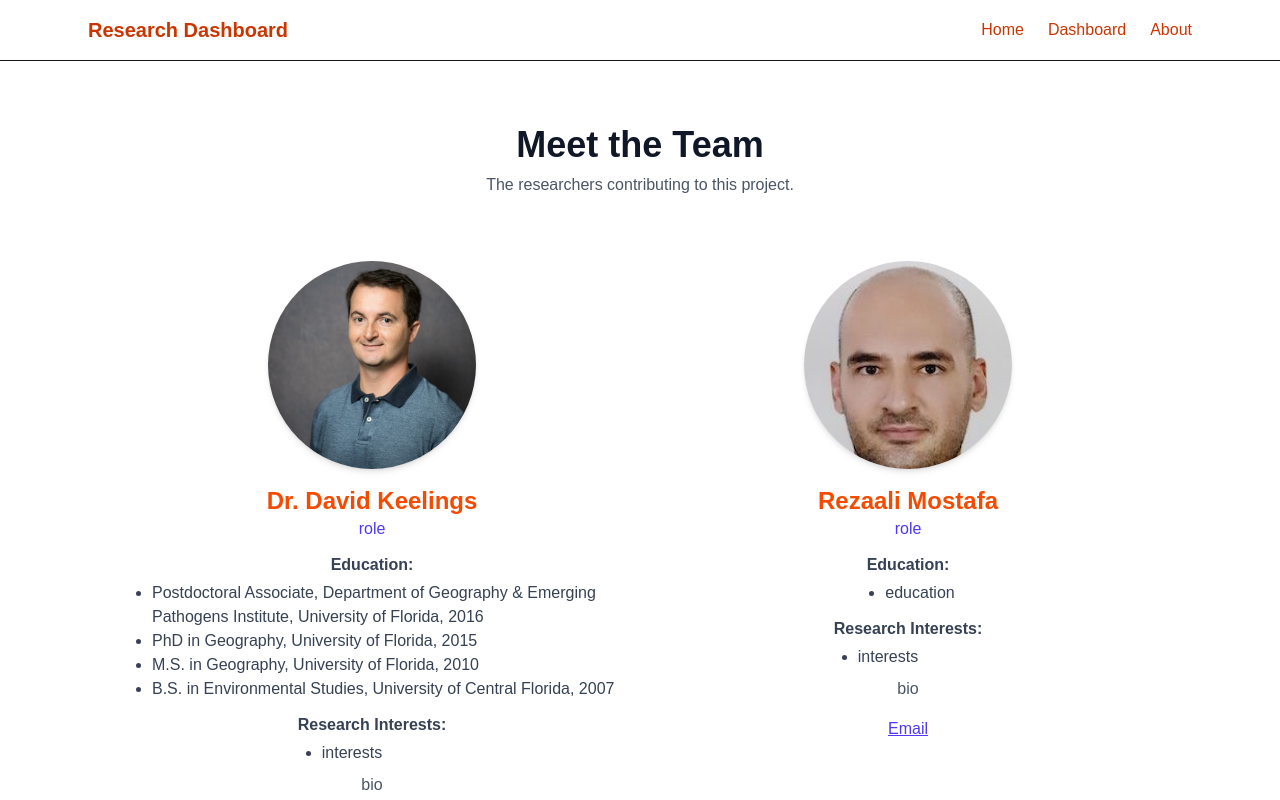
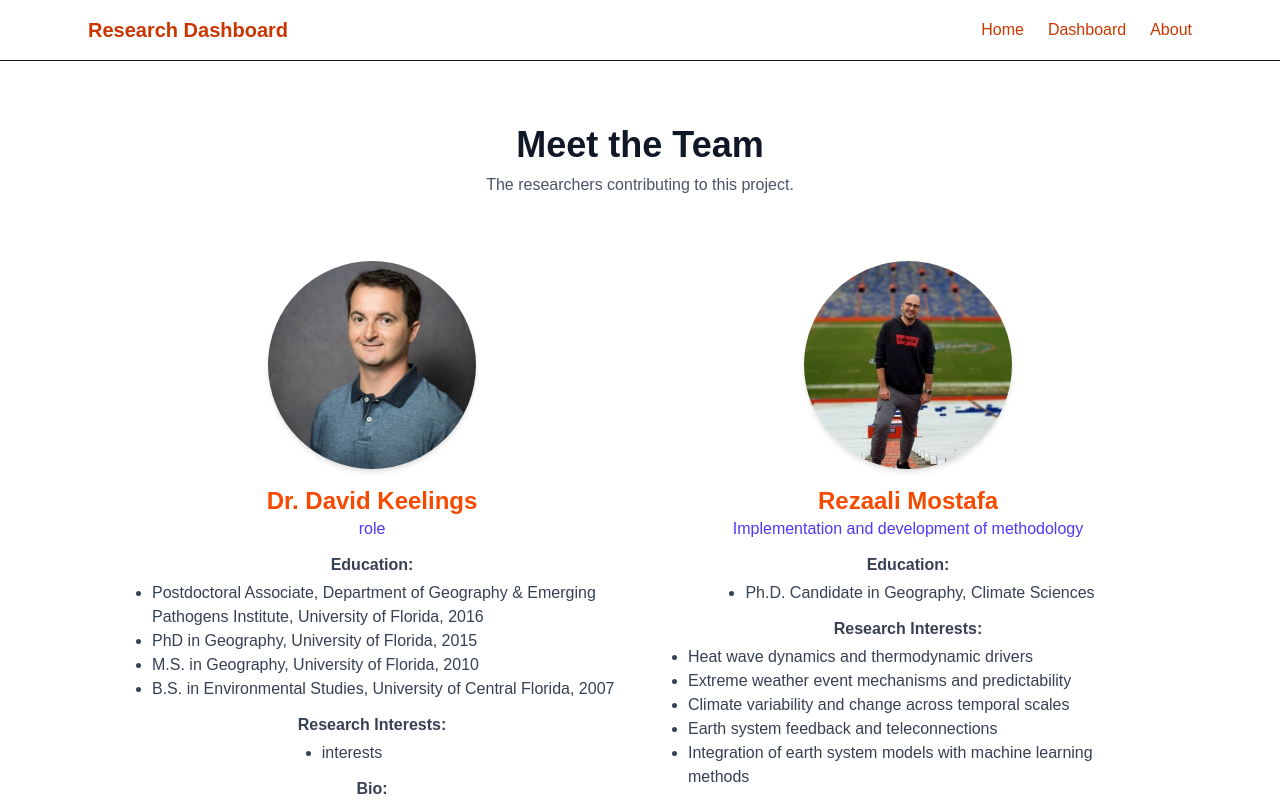
Before and after one commit to sean293/heat-seekers, a Next.js app in the folder frontend/: page /about in a window 1280 px wide. Shown: the top 800 px of the page. Built offline with nearby package versions, Linux system fonts and the light colour scheme.

Commit message:
Added Mostafa about info

```diff
--- a/frontend/app/about/page.tsx
+++ b/frontend/app/about/page.tsx
@@ -21,17 +21,21 @@ const team = [
   },
   {
     name: "Rezaali Mostafa",
-    role: "role",
+    role: "Implementation and development of methodology",
     image: "/images/mostafa.jpg",
     education: [
-      "education"
+      "Ph.D. Candidate in Geography, Climate Sciences"
 
     ],
     interests: [
-      "interests"
+      "Heat wave dynamics and thermodynamic drivers",
+      "Extreme weather event mechanisms and predictability",
+      "Climate variability and change across temporal scales",
+      "Earth system feedback and teleconnections",
+      "Integration of earth system models with machine learning methods"
 
     ],
-    bio: "bio",
+    bio: "I am a PhD candidate in the Department of Geography at the University of Florida, specializing in AI and climate sciences. My research focuses on understanding, detecting, and predicting heat waves and extreme weather events through the integration of numerical climate models with deep learning models.",
     email: "mostafarezaali@ufl.edu"
   },
     {
@@ -109,7 +113,9 @@ export default function AboutPage() {
                   ))}
                 </ul>
               </div>
-
+              <div className="text-gray-700 mt-3">
+                <strong>Bio:</strong>
+              </div>
             <p className="text-gray-600 mt-2">{member.bio}</p>
 
             <a
```
Also changed, not shown: frontend/public/images/mostafa.jpg.
